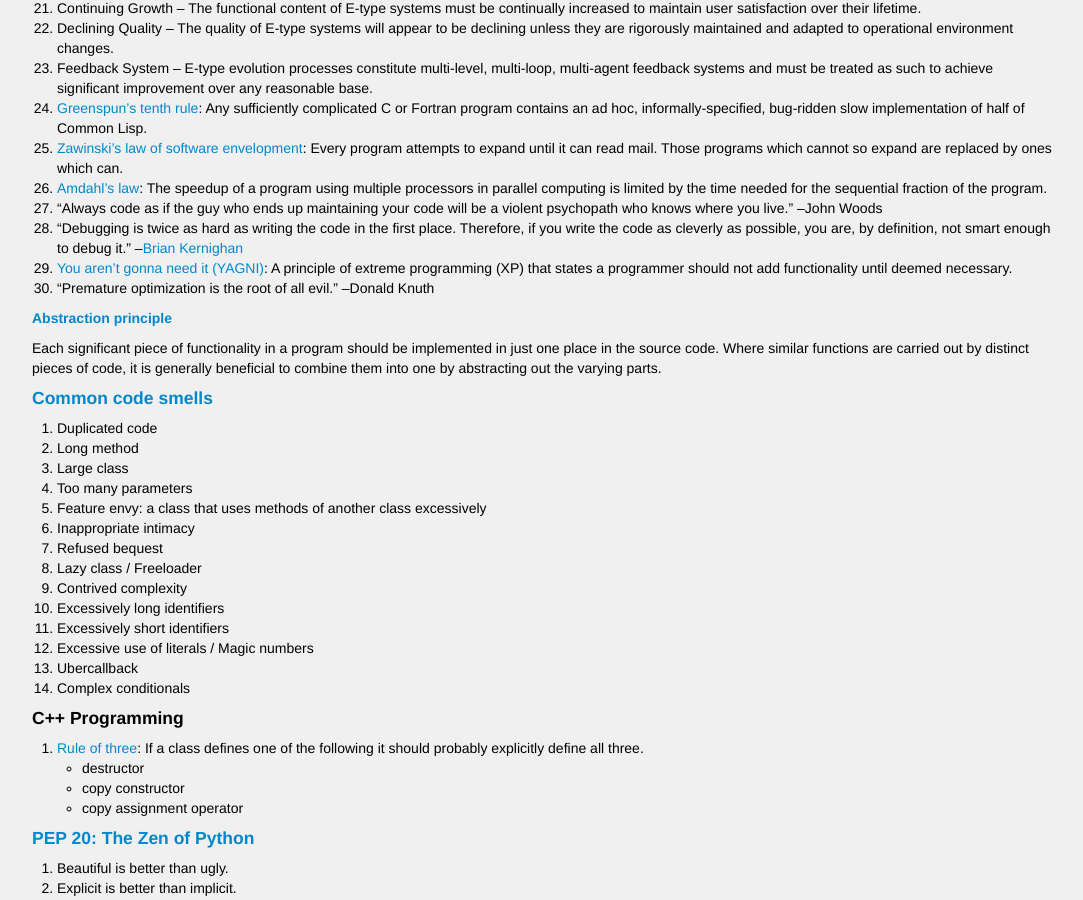
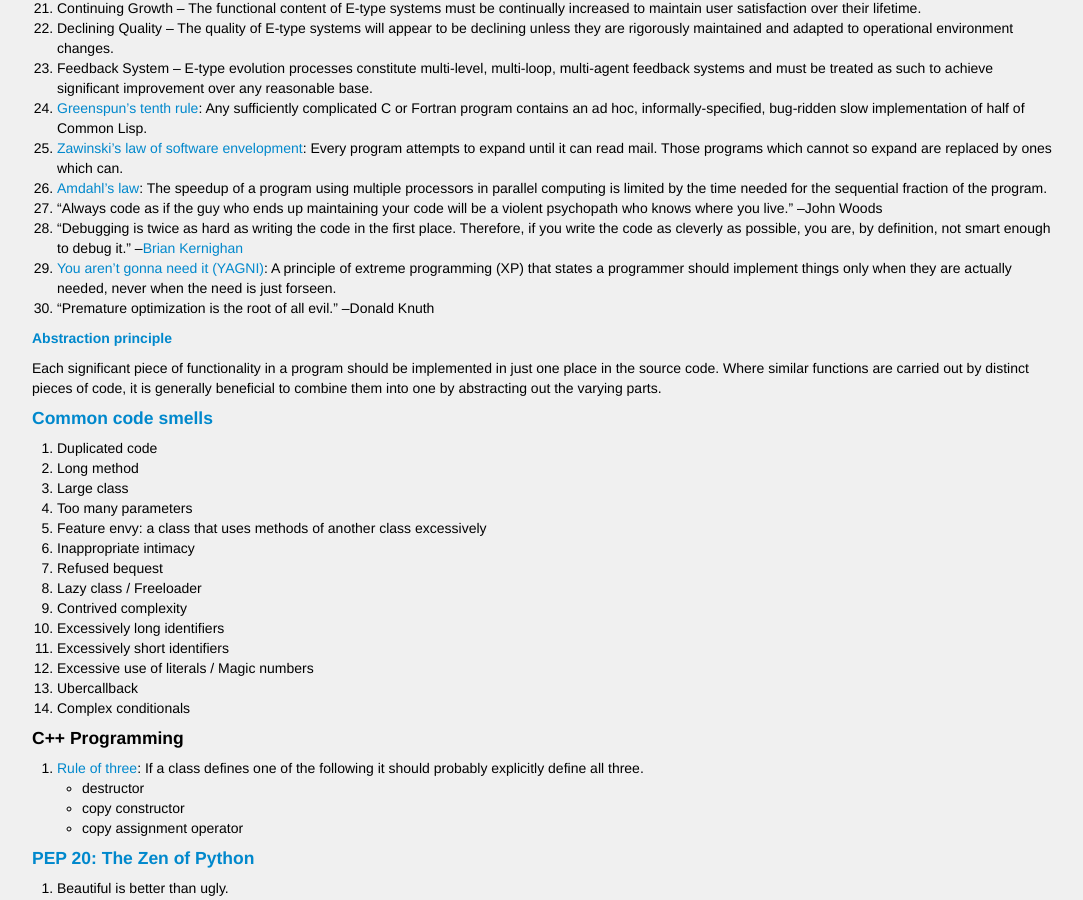
Before and after one commit to Sitwon/code-koans, a Jekyll site: the page built from index.html, in a window 1280 px wide and 900 px high, scrolled down 802 px. Shown: the whole window, without its empty margins (96-1179 px from the left). Built offline with Jekyll 4.4.1, drawn with Linux system fonts in a browser that asks for light colours.

Commit message:
Clarifying the language for YAGNI

```diff
--- a/index.html
+++ b/index.html
@@ -37,7 +37,7 @@ title: Code Koans
 1. [Amdahl's law](http://en.wikipedia.org/wiki/Amdahl's_law): The speedup of a program using multiple processors in parallel computing is limited by the time needed for the sequential fraction of the program.
 1. "Always code as if the guy who ends up maintaining your code will be a violent psychopath who knows where you live." --John Woods
 1. "Debugging is twice as hard as writing the code in the first place. Therefore, if you write the code as cleverly as possible, you are, by definition, not smart enough to debug it." --[Brian Kernighan](http://en.wikipedia.org/wiki/Brian_Kernighan)
-1. [You aren't gonna need it (YAGNI)](http://en.wikipedia.org/wiki/You_aren%27t_gonna_need_it): A principle of extreme programming (XP) that states a programmer should not add functionality until deemed necessary.
+1. [You aren't gonna need it (YAGNI)](http://en.wikipedia.org/wiki/You_aren%27t_gonna_need_it): A principle of extreme programming (XP) that states a programmer should implement things only when they are actually needed, never when the need is just forseen.
 1. "Premature optimization is the root of all evil." --Donald Knuth
 
 ##### [Abstraction principle](http://en.wikipedia.org/wiki/Abstraction_principle_%28computer_programming%29)
```
